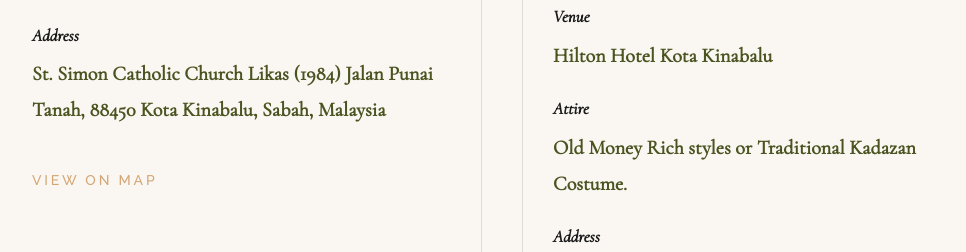
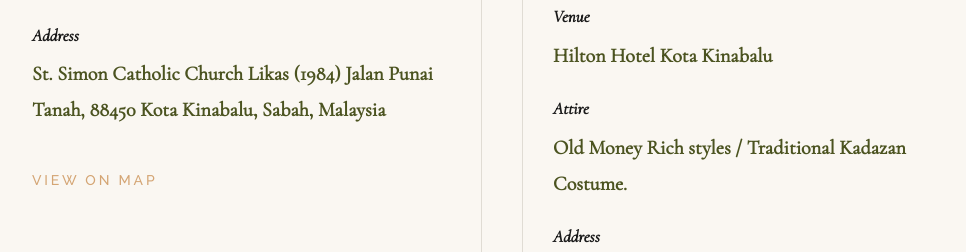
Before and after one commit to FidHackU/WeddingApp, a React (Vite) app in the folder WeddingReact/: page /schedule in a window 1280 px wide. Shown: the part 1000-1252 px from the top of the page, without its empty margins (138-1104 px from the left). Built offline with nearby package versions, Linux system fonts and the light colour scheme.

Commit message:
Update dinner reception attire text

```diff
--- a/WeddingReact/src/pages/Schedule.tsx
+++ b/WeddingReact/src/pages/Schedule.tsx
@@ -63,7 +63,7 @@
                         </div>
                         <div className="schedule-detail">
                             <h4>Attire</h4>
-                            <p>Old Money Rich styles or Traditional Kadazan Costume.</p>
+                            <p>Old Money Rich styles / Traditional Kadazan Costume.</p>
                         </div>
                         <div className="schedule-detail">
                             <h4>Address</h4>
```
